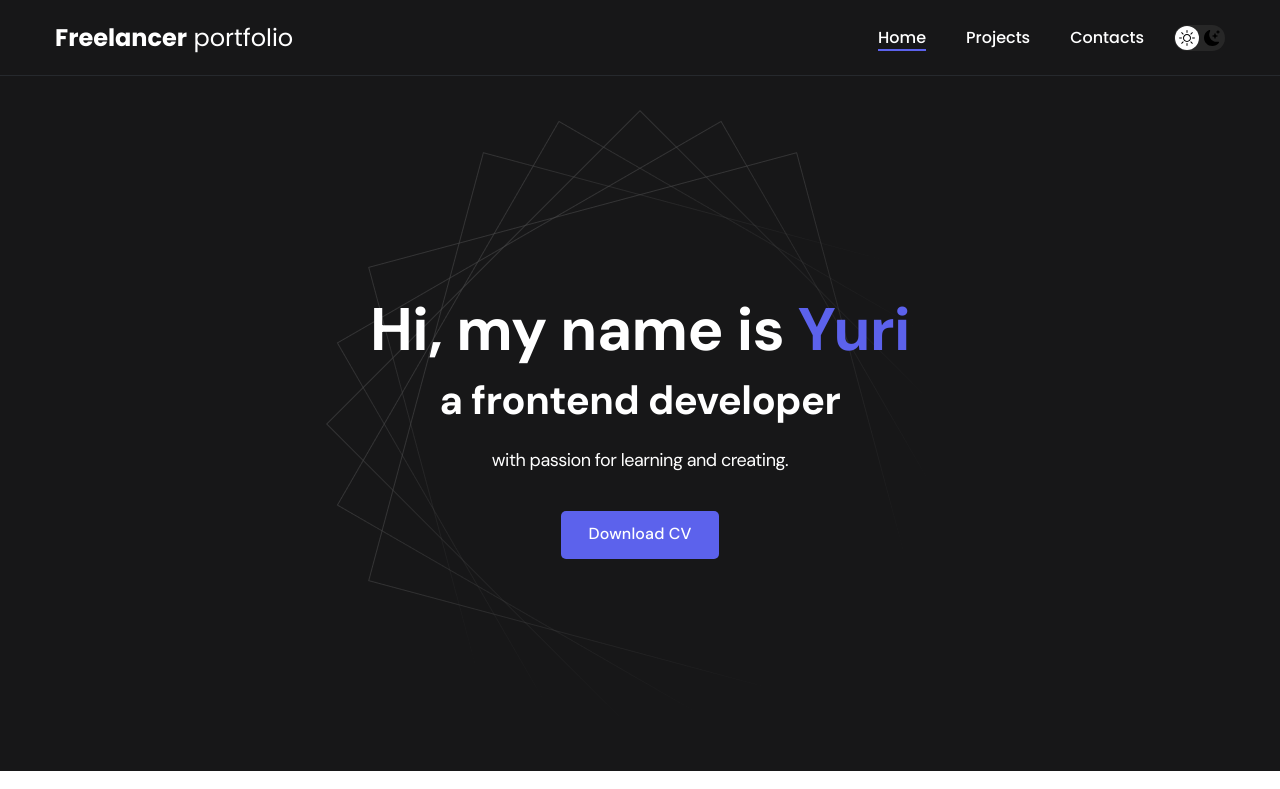
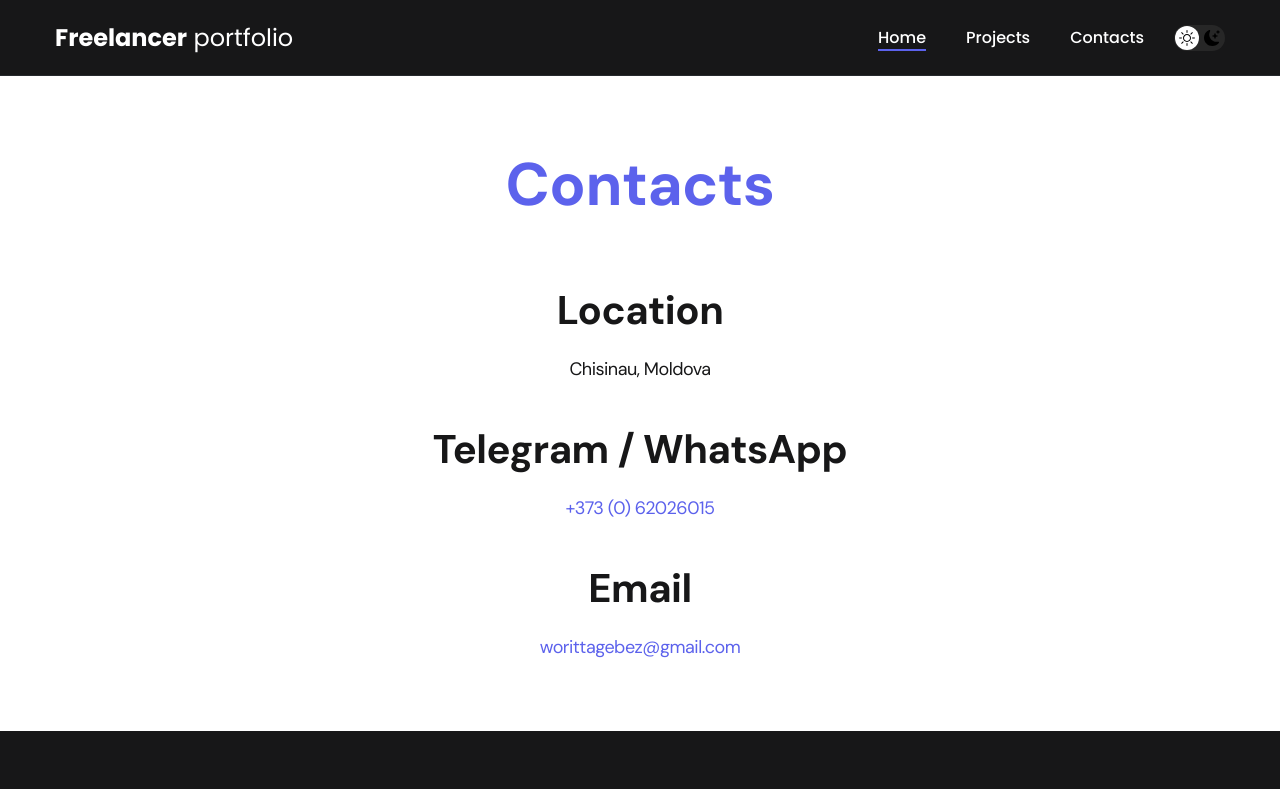
Before and after one commit to Worittage/Site-Portfolio, a React (Create React App) app: page / in a window 1280 px wide. Shown: the top 789 px of the page. Built offline with nearby package versions, Linux system fonts and the light colour scheme.

Commit message:
add-projects-contacts

```diff
--- a/src/App.js
+++ b/src/App.js
@@ -3,6 +3,8 @@ import "./styles/main.css";
 import Navbar from "./components/navbar/Navbar"
 import Footer from "./components/footer/Footer";
 import Home from "./pages/Home";
+import Projects from "./pages/Projects";
+import Contacts from "./pages/Contacts";
 
 
 function App() {
@@ -10,7 +12,9 @@ function App() {
     <div>
 
     <Navbar />
-    <Home />
+    {/* <Home /> */}
+    {/* <Projects /> */}
+    <Contacts />
   <Footer />
 
     </div>
--- /dev/null
+++ b/src/pages/Contacts.js
@@ -0,0 +1,31 @@
+import React, { Component } from 'react'
+
+export class Contacts extends Component {
+  render() {
+    return (
+      <div>
+        <main className="section">
+  <div className="container">
+    <h1 className="title-1">Contacts</h1>
+    <ul className="content-list">
+      <li className="content-list__item">
+        <h2 className="title-2">Location</h2>
+        <p>Chisinau, Moldova</p>
+      </li>
+      <li className="content-list__item">
+        <h2 className="title-2">Telegram / WhatsApp</h2>
+        <p><a href="tel:+79051234567">+373 (0) 62026015</a></p>
+      </li>
+      <li className="content-list__item">
+        <h2 className="title-2">Email</h2>
+        <p><a href="mailto:webdev@protonmail.com">worittagebez@gmail.com</a></p>
+      </li>
+    </ul>
+  </div>
+</main>
+      </div>
+    )
+  }
+}
+
+export default Contacts
--- /dev/null
+++ b/src/pages/Projects.js
@@ -0,0 +1,57 @@
+import React, { Component } from 'react'
+
+import project01 from "../img/projects/01.jpg"
+import project02 from "../img/projects/02.jpg"
+import project03 from "../img/projects/03.jpg"
+import project04 from "../img/projects/04.jpg"
+import project05 from "../img/projects/05.jpg"
+import project06 from "../img/projects/06.jpg"
+
+
+export class Projects extends Component {
+    render() {
+    return (
+        <div>
+        <main className="section">
+    <div className="container">
+    <h2 className="title-1">Projects</h2>
+    <ul className="projects">
+        <li className="project">
+        <a href="./project-page.html">
+            <img src={project01} alt="Project img" className="project__img" />
+            <h3 className="project__title">Gaming streaming portal</h3>
+        </a>
+        </li>
+        <li className="project">
+        <a href="./project-page.html">
+            <img src={project02} alt="Project img" className="project__img" />
+            <h3 className="project__title">Video service</h3>
+        </a>
+        </li>
+        <li className="project">
+        <a href="./project-page.html">
+            <img src={project03} alt="Project img" className="project__img" />
+            <h3 className="project__title">Video portal</h3>
+        </a>
+        </li>
+        <li className="project">
+        <img src={project04} alt="Project img" className="project__img" />
+        <h3 className="project__title">Dating app</h3>
+        </li>
+        <li className="project">
+        <img src={project05} alt="Project img" className="project__img" />
+        <h3 className="project__title">Landing</h3>
+        </li>
+        <li className="project">
+        <img src={project06} alt="Project img" className="project__img" />
+        <h3 className="project__title">Gaming community</h3>
+        </li>
+    </ul>
+    </div>
+</main>
+        </div>
+    )
+    }
+}
+
+export default Projects
```
